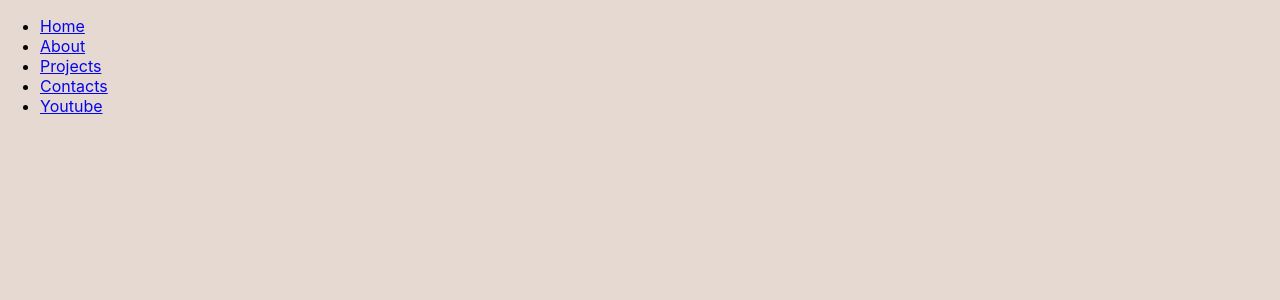
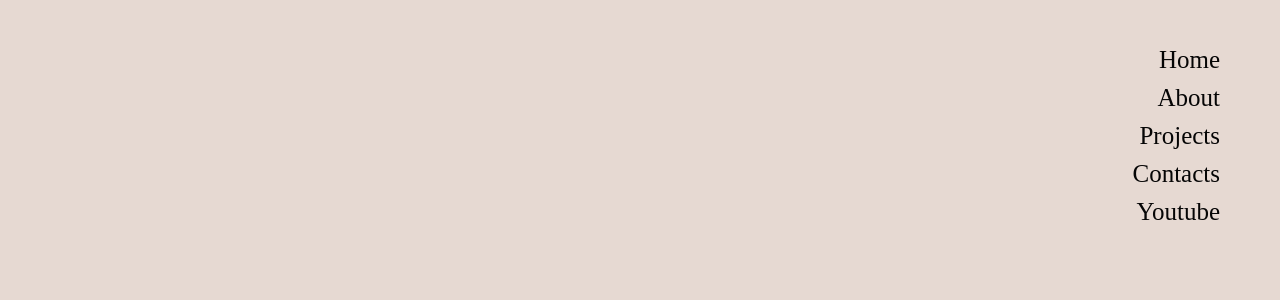
Before and after one commit to dkimd5/portfolioAppv2, a React (Create React App) app: page / in a window 1280 px wide. Shown: the top 300 px of the page. Built offline with nearby package versions, Linux system fonts and the light colour scheme.

Commit message:
header styles added

```diff
--- a/src/Header/Header.css
+++ b/src/Header/Header.css
@@ -0,0 +1,70 @@
+header {
+    position: fixed;
+    top: 0;
+    left: 0;
+    width: 100%;
+    display: flex;
+    justify-content: space-between;
+    align-items: center;
+    height: 60px;
+    z-index: 50;
+    transition: 0.6s ease-in-out;
+}
+
+#logo {
+    font-size: 1.2vw;
+    font-family: "Inter";
+    transition: 0.6s ease-in-out;
+    font-weight: bold;
+    font-family: "Ogg";
+}
+
+.toggle-menu {
+    display: none;
+}
+
+.menu-items {
+    position: fixed;
+    top: 20px;
+    right: 60px;
+    list-style: none;
+    text-align: right;
+    transition: 0.6s ease-in-out;
+    transition: display 1s ease-in-out;
+}
+
+.menu-items li,
+.li {
+    font-family: "Ogg";
+    margin-top: 10px;
+    text-transform: upp;
+    font-size: 25px;
+    overflow: hidden;
+    color: black;
+    text-decoration: none;
+    cursor: pointer;
+    margin-left: 20px;
+    mix-blend-mode: difference;
+}
+
+.li:hover::before {
+    opacity: 1;
+    transform: scaleX(1);
+    transform-origin: 0 50%;
+    transition: transform 0.7s cubic-bezier(0.2, 1, 0.3, 1), opacity 0.1s linear;
+}
+
+.li::before {
+    content: "";
+    position: absolute;
+    left: auto;
+    margin-top: 30px;
+    width: 40%;
+    height: 2px;
+    overflow: hidden;
+    background: #642420;
+    transform: scaleX(0.001);
+    opacity: 0;
+    transform-origin: 100% 50%;
+    transition: transfrom 0.3s cubic-bezier(0.2, 1, 0.3, 1), opacity 0.1s linear 0.2s;
+}
--- a/src/Header/Header.js
+++ b/src/Header/Header.js
@@ -1,28 +1,31 @@
 import React from 'react';
 import './Header.css';
 import { Link } from 'react-router-dom';
+import MenuIcon from '../Assets/menu.svg';
 
 function Header() {
     return (
         <div>
             <header>
                 <div id="logo"></div>
-                <div className="toggle-menu"></div>
+                <div className="toggle-menu">
+                    <img src={MenuIcon} alt="" />
+                </div>
                 <ul className="menu-items">
                     <li>
-                        <Link to="/" className='Link'>Home</Link>
+                        <Link to="/" className='li'>Home</Link>
                     </li>
                     <li>
-                        <Link to="/about" className='Link'>About</Link>
+                        <Link to="/about" className='li'>About</Link>
                     </li>
                     <li>
-                        <Link to="/projects" className='Link'>Projects</Link>
+                        <Link to="/projects" className='li'>Projects</Link>
                     </li>
                     <li>
-                        <Link to="/contacts" className='Link'>Contacts</Link>
+                        <Link to="/contacts" className='li'>Contacts</Link>
                     </li>
                     <li>
-                        <Link to="/" className='Link'>Youtube</Link>
+                        <Link to="/" className='li'>Youtube</Link>
                     </li>
                 </ul>
             </header>
```
Also changed, not shown: src/Assets/menu.svg (added).
